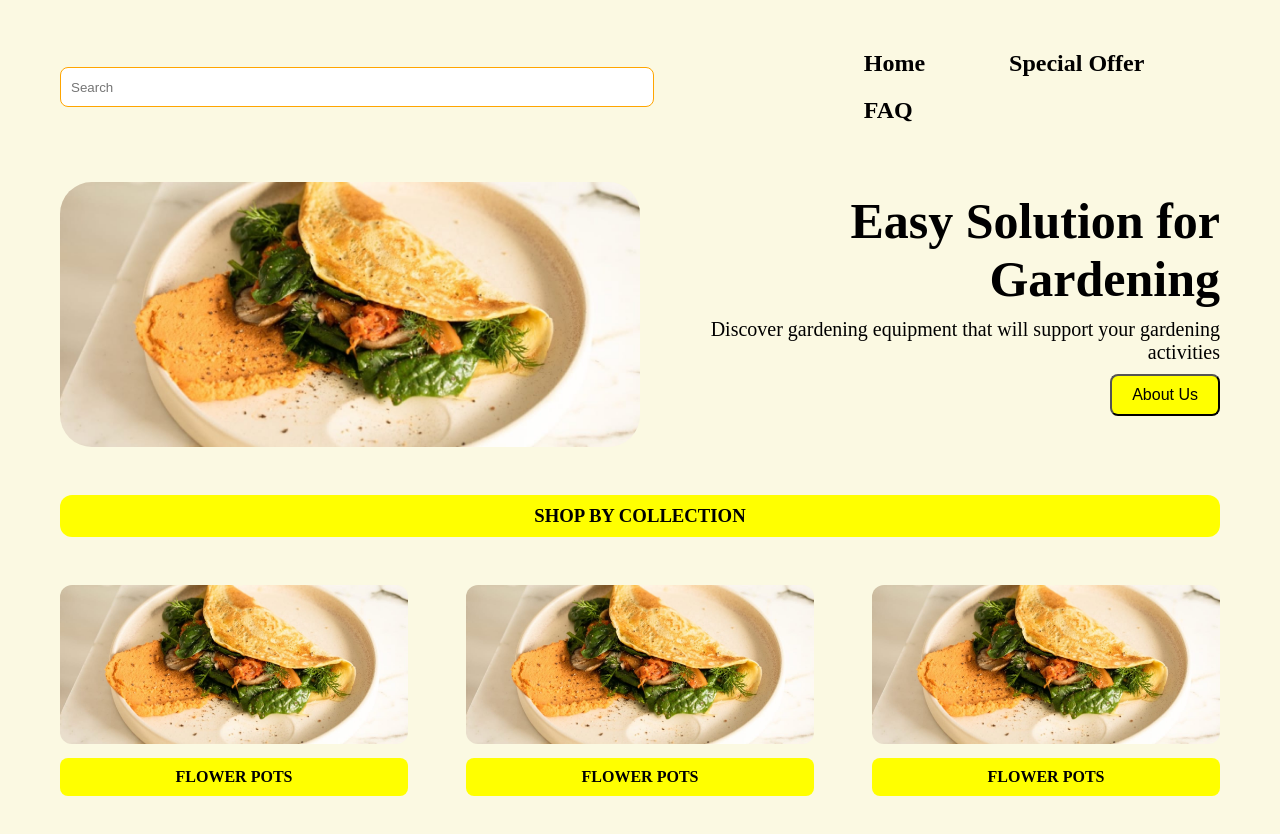
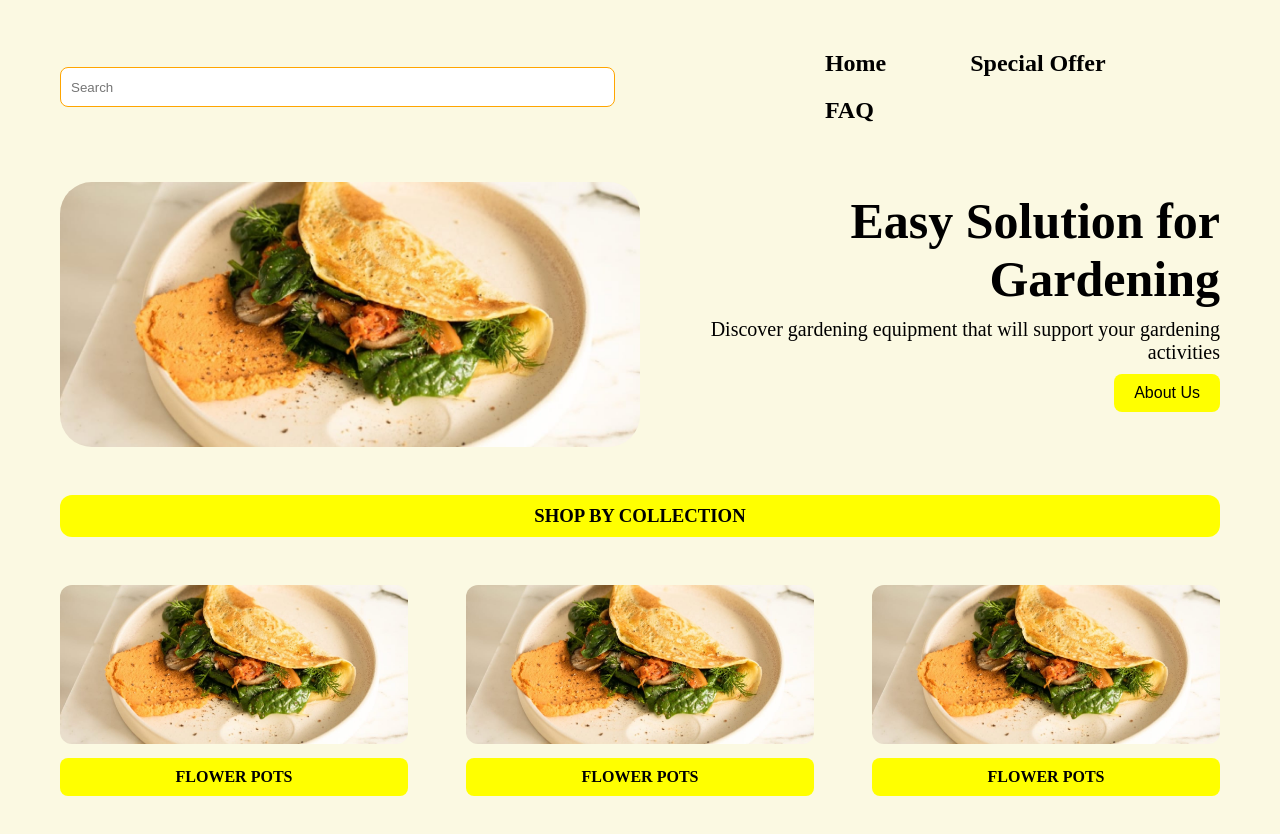
Before and after one commit to nguyenphuong29082004/HIT15_WEB_PRIVATE, a plain HTML site: page Lythuyet/week5/bai1.html in a window 1280 px wide. Drawn offline with Linux system fonts and the light colour scheme.

Commit message:
modify_l2

```diff
--- a/Lythuyet/week5/bai5.css
+++ b/Lythuyet/week5/bai5.css
@@ -11,7 +11,7 @@
 .menu input{
     border: 1px solid orange;
     border-radius: 8px;
-    width: 700px;
+    width: 600px;
     height: 40px;
     padding: 10px;
     outline: none;
@@ -72,6 +72,7 @@
     border-radius: 8px;
     font-size: 16px;
     outline: none;
+    border: none;
 }
 
 .main_content{
```
